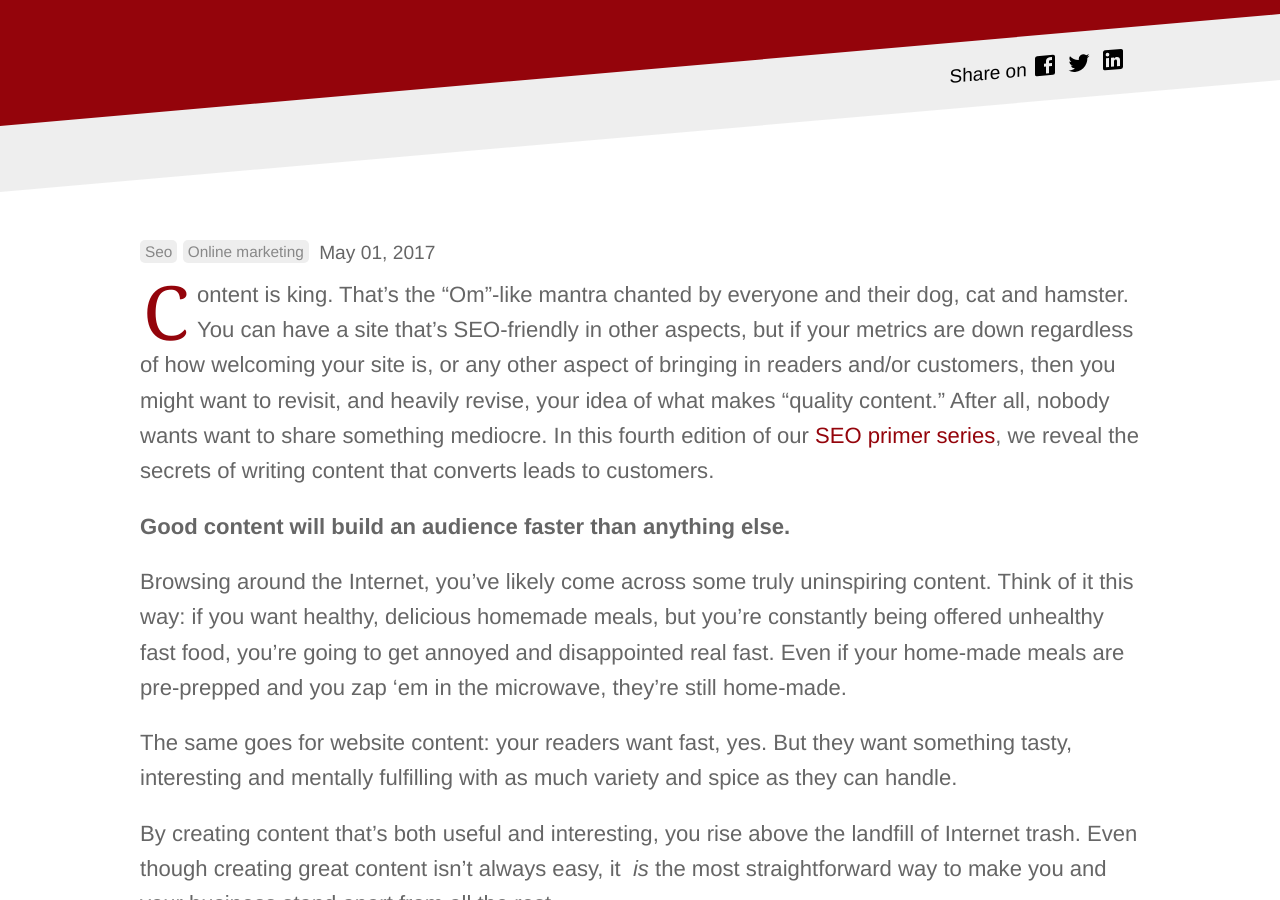
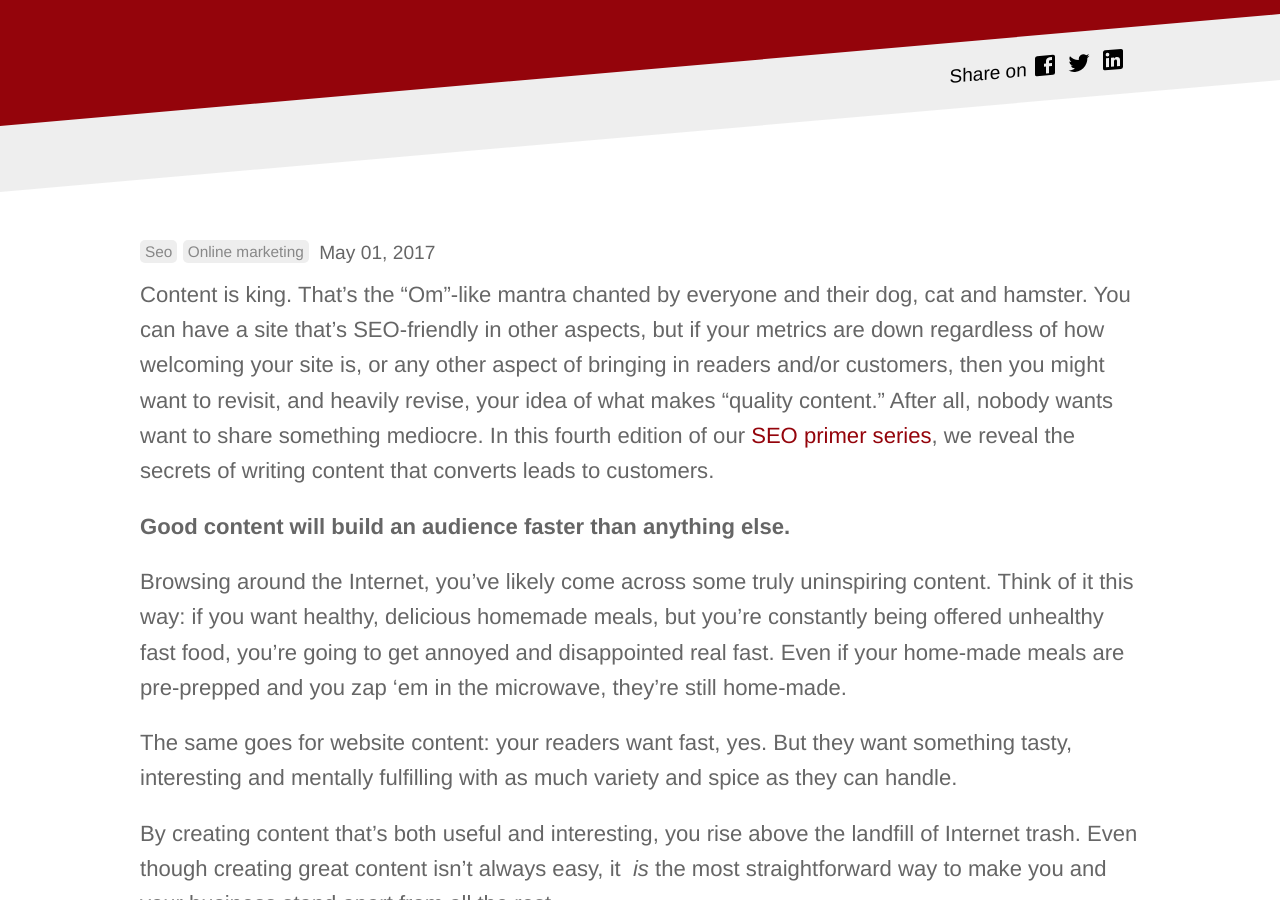
Before and after one commit to benevolenttech/btek.cc, a Jekyll site: the page built from _posts/2017-05-01-how-to-write-content-worth-sharing.md, in a window 1280 px wide and 900 px high, scrolled down 442 px. Built offline with Jekyll 4.4.1, drawn with Linux system fonts in a browser that asks for light colours; comment, search, counter and statistics services are not loaded; some of the changed text lies outside the part shown.

Commit message:
Updated '_posts/2017-05-01-how-to-write-content-worth-sharing.md' via CloudCannon

```diff
--- a/_posts/2017-05-01-how-to-write-content-worth-sharing.md
+++ b/_posts/2017-05-01-how-to-write-content-worth-sharing.md
@@ -9,12 +9,17 @@ author_staff_member: brian-dombrowski
 show_comments: true
 date: 2017-05-01 14:05:06
 next: 2017-12-22-what-is-online-marketing
-description: Getting people on your website is just the beginning – you need great content to go viral.
-subtitle: Getting people on your website is just the beginning – you need great content to go viral.
+description: >-
+  Getting people on your website is just the beginning – you need great content
+  to go viral.
+subtitle: >-
+  Getting people on your website is just the beginning – you need great content
+  to go viral.
 image: /images/dc_marketing_seo.png
 ---
 
-<span class="dropcap">C</span>ontent is king. That’s the “Om”-like mantra chanted by everyone and their dog, cat and hamster. You can have a site that’s SEO-friendly in other aspects, but if your metrics are down regardless of how welcoming your site is, or any other aspect of bringing in readers and/or customers, then you might want to revisit, and heavily revise, your idea of what makes “quality content.” After all, nobody wants want to share something mediocre. In this fourth edition of our [SEO primer series](/seo-primer-series), we reveal the secrets of writing content that converts leads to customers.
+
+Content is king. That’s the “Om”-like mantra chanted by everyone and their dog, cat and hamster. You can have a site that’s SEO-friendly in other aspects, but if your metrics are down regardless of how welcoming your site is, or any other aspect of bringing in readers and/or customers, then you might want to revisit, and heavily revise, your idea of what makes “quality content.” After all, nobody wants want to share something mediocre. In this fourth edition of our [SEO primer series](/seo-primer-series), we reveal the secrets of writing content that converts leads to customers.
 
 **Good content will build an audience faster than anything else.**
 
```
Also changed, not shown: other parts of _posts/2017-05-01-how-to-write-content-worth-sharing.md (+2 -0 lines).
